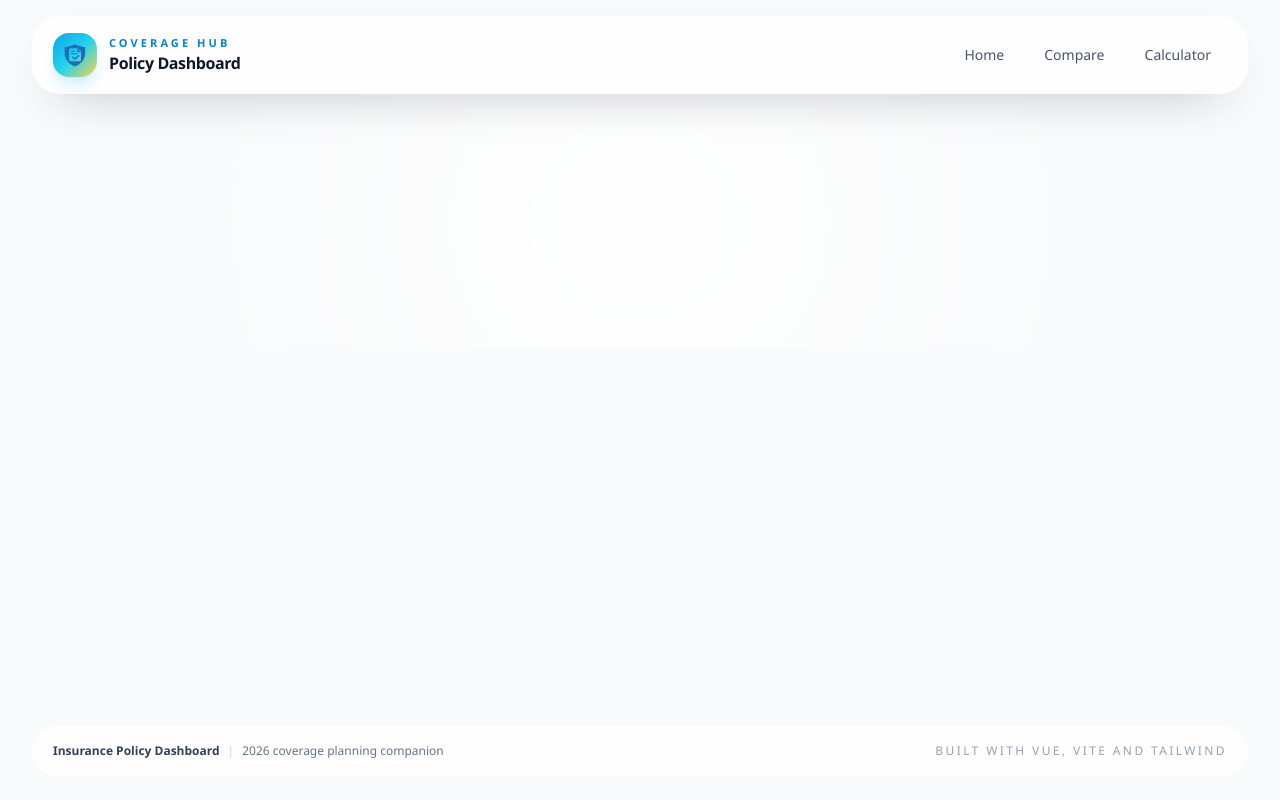
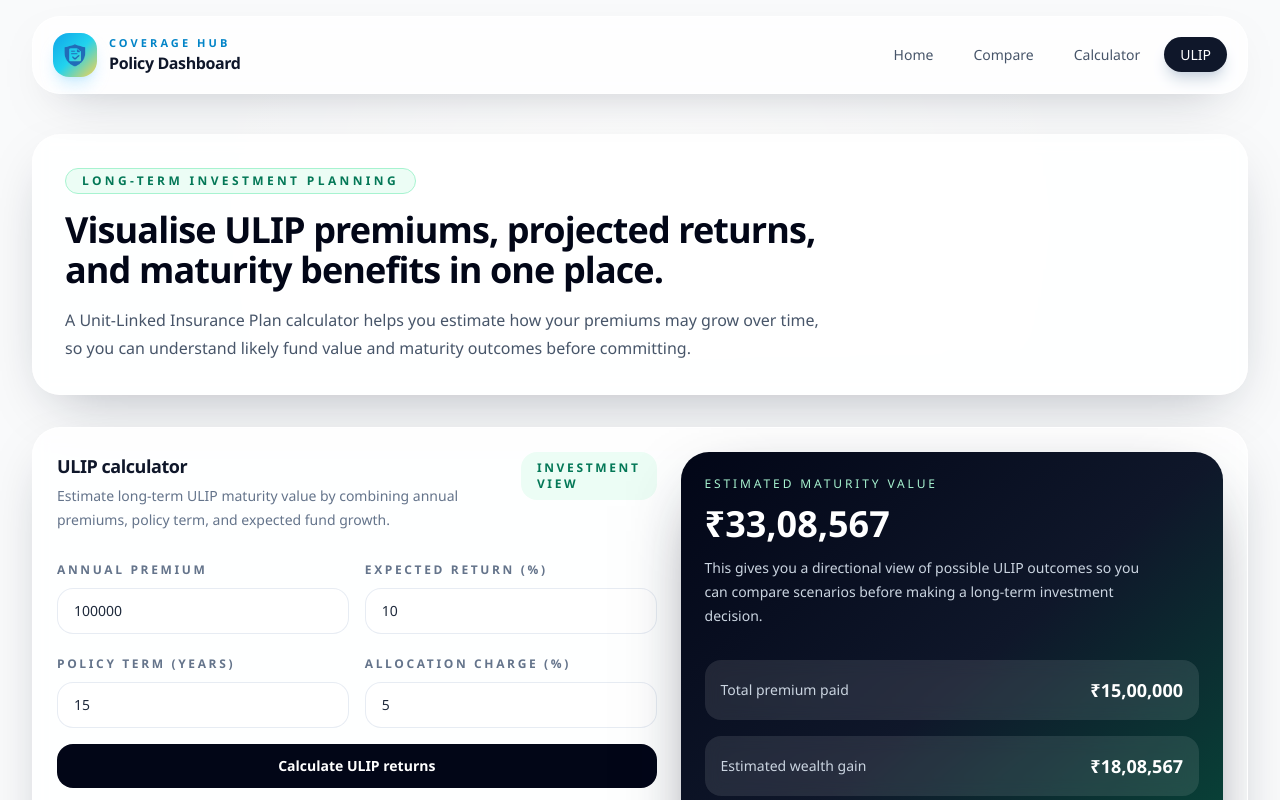
Before and after one commit to shivam-giri/insurance-policy-dashboard, a Vue app: page /ulip-calculator in a window 1280 px wide. Shown: the top 800 px of the page. Built offline with nearby package versions, Linux system fonts and the light colour scheme.

Commit message:
added a new page Ulip and calculator

```diff
--- a/src/components/HeaderNav.vue
+++ b/src/components/HeaderNav.vue
@@ -26,6 +26,11 @@
             Calculator
           </RouterLink>
         </li>
+        <li>
+          <RouterLink to="/ulip-calculator" class="rounded-full px-4 py-2 transition hover:bg-slate-100 hover:text-slate-900" active-class="bg-slate-900 text-white shadow-lg shadow-slate-300">
+            ULIP
+          </RouterLink>
+        </li>
       </ul>
     </nav>
   </header>
--- /dev/null
+++ b/src/components/UlipCalculator.vue
@@ -0,0 +1,107 @@
+<template>
+  <section class="surface-card overflow-hidden p-5 sm:p-6">
+    <div class="grid gap-6 lg:grid-cols-[1.05fr_0.95fr]">
+      <div>
+        <div class="flex items-start justify-between gap-4">
+          <div>
+            <h3 class="panel-title">ULIP calculator</h3>
+            <p class="panel-copy mt-1">
+              Estimate long-term ULIP maturity value by combining annual premiums, policy term, and expected fund growth.
+            </p>
+          </div>
+          <div class="rounded-2xl bg-emerald-50 px-4 py-2 text-xs font-semibold uppercase tracking-[0.22em] text-emerald-700">
+            Investment view
+          </div>
+        </div>
+
+        <form class="mt-6 grid gap-4 sm:grid-cols-2" @submit.prevent="calculate">
+          <label>
+            <span class="field-label">Annual Premium</span>
+            <input v-model.number="annualPremium" type="number" min="12000" step="5000" class="input-shell" required />
+          </label>
+          <label>
+            <span class="field-label">Expected Return (%)</span>
+            <input v-model.number="expectedReturn" type="number" min="1" max="20" step="0.5" class="input-shell" required />
+          </label>
+          <label>
+            <span class="field-label">Policy Term (Years)</span>
+            <input v-model.number="policyTerm" type="number" min="5" max="40" class="input-shell" required />
+          </label>
+          <label>
+            <span class="field-label">Allocation Charge (%)</span>
+            <input v-model.number="allocationCharge" type="number" min="0" max="15" step="0.5" class="input-shell" required />
+          </label>
+          <button class="primary-button sm:col-span-2" type="submit">Calculate ULIP returns</button>
+        </form>
+
+        <div class="mt-5 rounded-[24px] bg-slate-50 px-5 py-5">
+          <p class="text-sm font-semibold text-slate-800">How this estimate works</p>
+          <p class="mt-2 text-sm leading-6 text-slate-500">
+            We spread your annual premium across monthly contributions, deduct the allocation charge, and grow the fund at the expected annual return for the full policy term.
+          </p>
+        </div>
+      </div>
+
+      <div class="rounded-[28px] bg-gradient-to-br from-slate-950 via-slate-900 to-emerald-900 p-6 text-white shadow-[0_24px_70px_-30px_rgba(15,23,42,0.8)]">
+        <p class="text-xs uppercase tracking-[0.24em] text-emerald-200">Estimated maturity value</p>
+        <p class="mt-3 text-4xl font-semibold">{{ formatCurrency(result.fundValue) }}</p>
+        <p class="mt-3 max-w-md text-sm leading-6 text-slate-300">
+          This gives you a directional view of possible ULIP outcomes so you can compare scenarios before making a long-term investment decision.
+        </p>
+
+        <dl class="mt-8 space-y-4">
+          <div class="flex items-center justify-between rounded-2xl bg-white/10 px-4 py-4 backdrop-blur">
+            <dt class="text-sm text-slate-300">Total premium paid</dt>
+            <dd class="text-lg font-semibold">{{ formatCurrency(result.totalInvested) }}</dd>
+          </div>
+          <div class="flex items-center justify-between rounded-2xl bg-white/10 px-4 py-4 backdrop-blur">
+            <dt class="text-sm text-slate-300">Estimated wealth gain</dt>
+            <dd class="text-lg font-semibold">{{ formatCurrency(result.wealthGain) }}</dd>
+          </div>
+          <div class="flex items-center justify-between rounded-2xl bg-white/10 px-4 py-4 backdrop-blur">
+            <dt class="text-sm text-slate-300">Net yearly invested</dt>
+            <dd class="text-lg font-semibold">{{ formatCurrency(result.netAnnualPremium) }}</dd>
+          </div>
+        </dl>
+      </div>
+    </div>
+  </section>
+</template>
+
+<script setup>
+import { reactive, ref } from 'vue'
+import { calculateUlipProjection } from '../services/ulip'
+
+const annualPremium = ref(100000)
+const expectedReturn = ref(10)
+const policyTerm = ref(15)
+const allocationCharge = ref(5)
+const result = reactive({
+  fundValue: 0,
+  totalInvested: 0,
+  wealthGain: 0,
+  netAnnualPremium: 0
+})
+
+function calculate() {
+  Object.assign(
+    result,
+    calculateUlipProjection({
+      annualPremium: annualPremium.value,
+      expectedReturn: expectedReturn.value,
+      policyTerm: policyTerm.value,
+      premiumAllocationCharge: allocationCharge.value / 100
+    })
+  )
+}
+
+function formatCurrency(value) {
+  return new Intl.NumberFormat('en-IN', {
+    style: 'currency',
+    currency: 'INR',
+    maximumFractionDigits: 0
+  }).format(value || 0)
+}
+
+calculate()
+</script>
--- /dev/null
+++ b/src/pages/UlipCalculator.vue
@@ -0,0 +1,21 @@
+<template>
+  <div class="space-y-8">
+    <section class="surface-card px-6 py-8 sm:px-8">
+      <div class="max-w-3xl space-y-4">
+        <div class="inline-flex rounded-full border border-emerald-200 bg-emerald-50 px-4 py-1 text-xs font-semibold uppercase tracking-[0.28em] text-emerald-700">
+          Long-term investment planning
+        </div>
+        <h1 class="text-4xl font-semibold tracking-tight text-slate-950">Visualise ULIP premiums, projected returns, and maturity benefits in one place.</h1>
+        <p class="text-base leading-7 text-slate-600">
+          A Unit-Linked Insurance Plan calculator helps you estimate how your premiums may grow over time, so you can understand likely fund value and maturity outcomes before committing.
+        </p>
+      </div>
+    </section>
+
+    <UlipCalculator />
+  </div>
+</template>
+
+<script setup>
+import UlipCalculator from '../components/UlipCalculator.vue'
+</script>
--- a/src/router/index.js
+++ b/src/router/index.js
@@ -2,11 +2,13 @@ import { createRouter, createWebHistory } from 'vue-router'
 import Home from '../pages/Home.vue'
 import Compare from '../pages/Compare.vue'
 import Calculator from '../pages/Calculator.vue'
+import UlipCalculator from '../pages/UlipCalculator.vue'
 
 const routes = [
   { path: '/', name: 'Home', component: Home },
   { path: '/compare', name: 'Compare', component: Compare },
   { path: '/calculator', name: 'Calculator', component: Calculator },
+  { path: '/ulip-calculator', name: 'UlipCalculator', component: UlipCalculator },
 ]
 
 const router = createRouter({
--- /dev/null
+++ b/src/services/ulip.js
@@ -0,0 +1,26 @@
+export function calculateUlipProjection({
+  annualPremium,
+  expectedReturn,
+  policyTerm,
+  premiumAllocationCharge = 0.05
+}) {
+  const monthlyRate = expectedReturn / 100 / 12
+  const months = policyTerm * 12
+  const monthlyContribution = (annualPremium * (1 - premiumAllocationCharge)) / 12
+
+  let fundValue = 0
+
+  for (let month = 0; month < months; month += 1) {
+    fundValue = (fundValue + monthlyContribution) * (1 + monthlyRate)
+  }
+
+  const totalInvested = annualPremium * policyTerm
+  const wealthGain = fundValue - totalInvested
+
+  return {
+    fundValue: Math.round(fundValue),
+    totalInvested: Math.round(totalInvested),
+    wealthGain: Math.round(wealthGain),
+    netAnnualPremium: Math.round(annualPremium * (1 - premiumAllocationCharge))
+  }
+}
```
